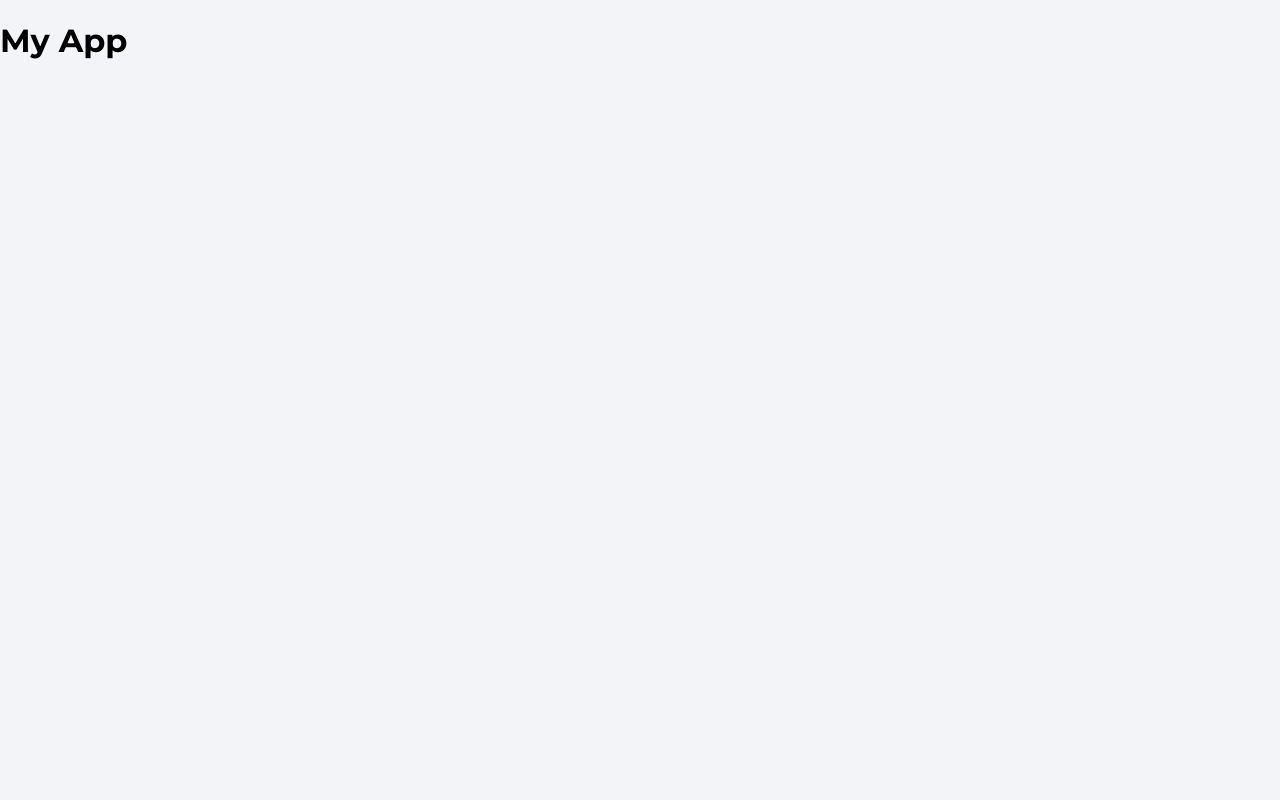
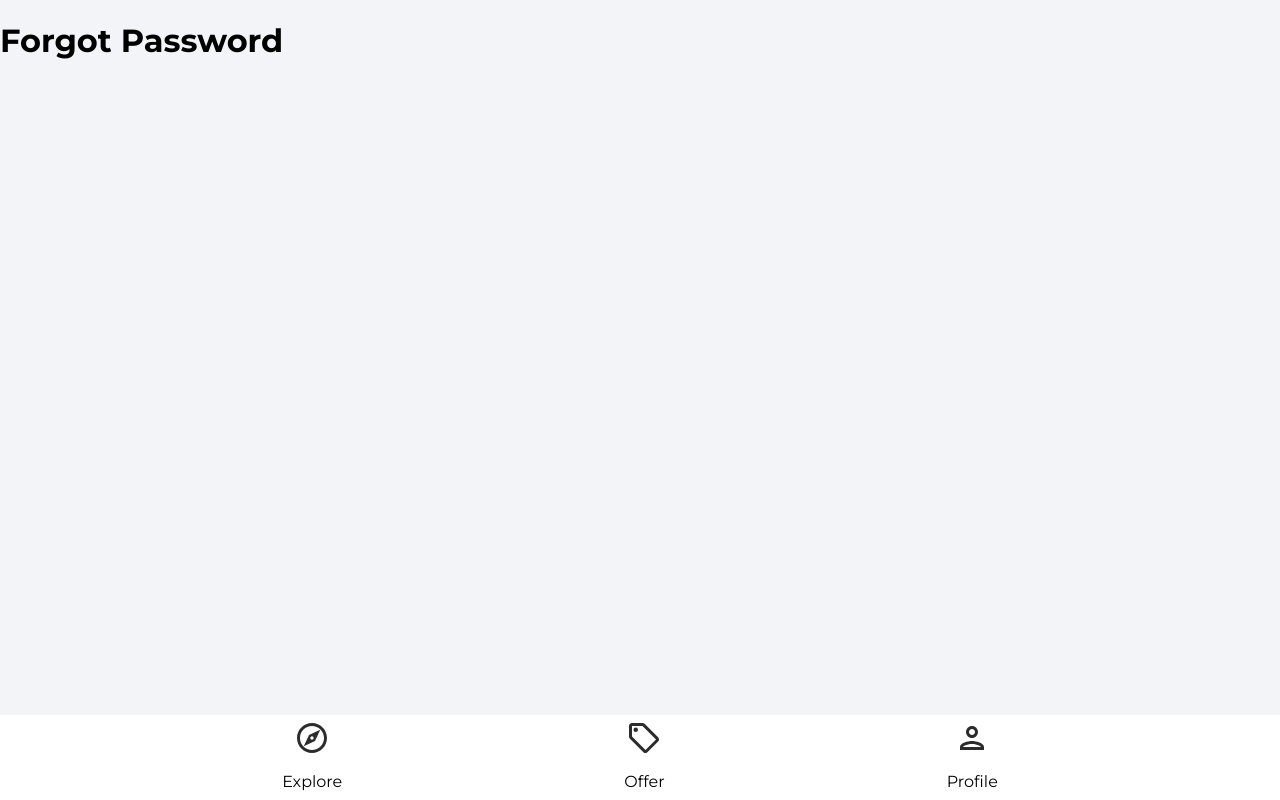
Before and after one commit to tapia1013/house-app, a React (Create React App) app: page /forgot-password in a window 1280 px wide. Built offline with nearby package versions, Linux system fonts and the light colour scheme.

Commit message:
added routes, created components, and navbar

```diff
--- a/package.json
+++ b/package.json
@@ -9,6 +9,7 @@
     "firebase": "^9.6.10",
     "react": "^17.0.2",
     "react-dom": "^17.0.2",
+    "react-router-dom": "^6.2.2",
     "react-scripts": "5.0.0",
     "web-vitals": "^2.1.4"
   },
--- a/public/index.html
+++ b/public/index.html
@@ -1,31 +1,19 @@
 <!DOCTYPE html>
 <html lang="en">
+
 <head>
   <meta charset="utf-8" />
   <link rel="icon" href="%PUBLIC_URL%/favicon.ico" />
   <meta name="viewport" content="width=device-width, initial-scale=1" />
   <meta name="theme-color" content="#000000" />
-    <meta
-      name="description"
-      content="Web site created using create-react-app"
-    />
+  <meta name="description" content="Web site created using create-react-app" />
   <link rel="apple-touch-icon" href="%PUBLIC_URL%/logo192.png" />
-    <!--
-      manifest.json provides metadata used when your web app is installed on a
-      user's mobile device or desktop. See https://developers.google.com/web/fundamentals/web-app-manifest/
-    -->
+
   <link rel="manifest" href="%PUBLIC_URL%/manifest.json" />
-    <!--
-      Notice the use of %PUBLIC_URL% in the tags above.
-      It will be replaced with the URL of the `public` folder during the build.
-      Only files inside the `public` folder can be referenced from the HTML.
 
-      Unlike "/favicon.ico" or "favicon.ico", "%PUBLIC_URL%/favicon.ico" will
-      work correctly both with client-side routing and a non-root public URL.
-      Learn how to configure a non-root public URL by running `npm run build`.
-    -->
-    <title>React App</title>
+  <title>House Marketplace</title>
 </head>
+
 <body>
   <noscript>You need to enable JavaScript to run this app.</noscript>
   <div id="root"></div>
@@ -40,4 +28,5 @@
       To create a production bundle, use `npm run build` or `yarn build`.
     -->
 </body>
+
 </html>
--- a/src/App.js
+++ b/src/App.js
@@ -1,8 +1,28 @@
+import { BrowserRouter as Router, Routes, Route } from 'react-router-dom';
+import Navbar from './components/Navbar'
+import Explore from './pages/Explore';
+import Offers from './pages/Offers';
+import Profile from './pages/Profile';
+import SignUp from './pages/SignUp';
+import SignIn from './pages/SignIn';
+import ForgotPassword from './pages/ForgotPassword';
+
+
 
 function App() {
   return (
     <>
-      <h1>My App</h1>
+      <Router>
+        <Routes>
+          <Route path='/' element={<Explore />} />
+          <Route path='/offers' element={<Offers />} />
+          <Route path='/profile' element={<SignIn />} />
+          <Route path='/sign-in' element={<SignIn />} />
+          <Route path='/sign-up' element={<SignUp />} />
+          <Route path='/forgot-password' element={<ForgotPassword />} />
+        </Routes>
+        <Navbar />
+      </Router>
     </>
   );
 }
--- /dev/null
+++ b/src/components/Navbar.jsx
@@ -0,0 +1,33 @@
+import { useNavigate, useLocation } from 'react-router-dom'
+import { ReactComponent as OfferIcon } from '../assets/svg/localOfferIcon.svg'
+import { ReactComponent as ExploreIcon } from '../assets/svg/exploreIcon.svg'
+import { ReactComponent as PersonOutlineIcon } from '../assets/svg/personOutlineIcon.svg'
+
+
+
+function Navbar() {
+  return (
+    <footer className='navbar'>
+      <nav className="navbarNav">
+        <ul className="navbarListItems">
+          <li className="navbarListItem">
+            <ExploreIcon fill='#2c2c2c' width='36px' height='36px' />
+            <p>Explore</p>
+          </li>
+
+          <li className="navbarListItem">
+            <OfferIcon fill='#2c2c2c' width='36px' height='36px' />
+            <p>Offer</p>
+          </li>
+
+          <li className="navbarListItem">
+            <PersonOutlineIcon fill='#2c2c2c' width='36px' height='36px' />
+            <p>Profile</p>
+          </li>
+        </ul>
+      </nav>
+    </footer>
+  )
+}
+
+export default Navbar
--- a/src/firebase.config.js
+++ b/src/firebase.config.js
@@ -1,5 +1,4 @@
 import { initializeApp } from "firebase/app";
-import { getAnalytics } from "firebase/analytics";
 import { getFirestore } from 'firebase/firestore'
 
 // Your web app's Firebase configuration
@@ -16,6 +15,5 @@
 
 // Initialize Firebase
 const app = initializeApp(firebaseConfig);
-const analytics = getAnalytics(app);
 
 export const db = getFirestore();
--- /dev/null
+++ b/src/pages/Explore.jsx
@@ -0,0 +1,10 @@
+
+function Explore() {
+  return (
+    <div>
+      <h1>Explore</h1>
+    </div>
+  )
+}
+
+export default Explore
--- /dev/null
+++ b/src/pages/ForgotPassword.jsx
@@ -0,0 +1,9 @@
+function ForgotPassword() {
+  return (
+    <div>
+      <h1>Forgot Password</h1>
+    </div>
+  )
+}
+
+export default ForgotPassword
--- /dev/null
+++ b/src/pages/Offers.jsx
@@ -0,0 +1,9 @@
+function Offers() {
+  return (
+    <div>
+      <h1>Offers</h1>
+    </div>
+  )
+}
+
+export default Offers
--- /dev/null
+++ b/src/pages/Profile.jsx
@@ -0,0 +1,10 @@
+
+function Profile() {
+  return (
+    <div>
+      <h1>Profile</h1>
+    </div>
+  )
+}
+
+export default Profile
--- /dev/null
+++ b/src/pages/SignIn.jsx
@@ -0,0 +1,10 @@
+
+function SignIn() {
+  return (
+    <div>
+      <h1>Sign In</h1>
+    </div>
+  )
+}
+
+export default SignIn
--- /dev/null
+++ b/src/pages/SignUp.jsx
@@ -0,0 +1,10 @@
+
+function SignUp() {
+  return (
+    <div>
+      <h1>Sign Up</h1>
+    </div>
+  )
+}
+
+export default SignUp
```
Also changed, not shown: 1 other file (tests, documents, lock files or other folders). Lines whose indentation alone changed are shown as unchanged.
